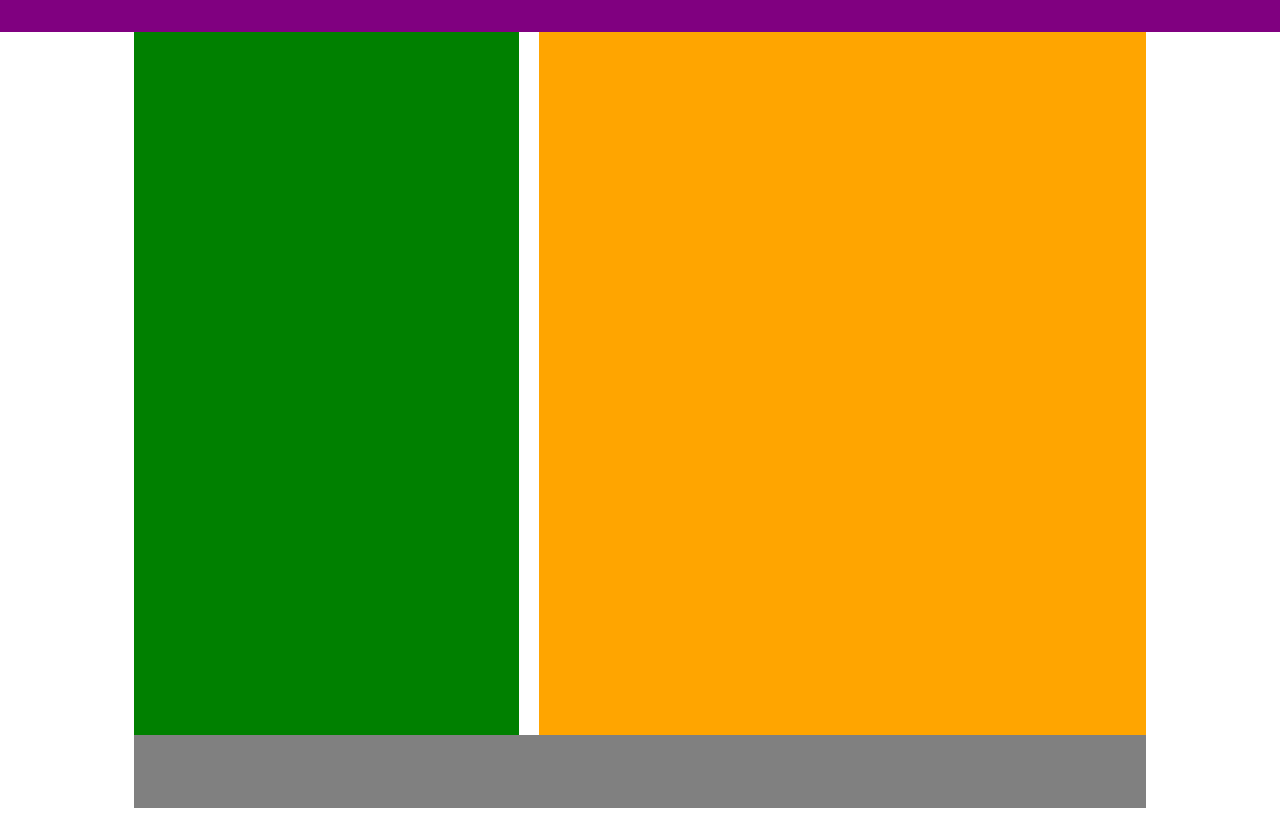
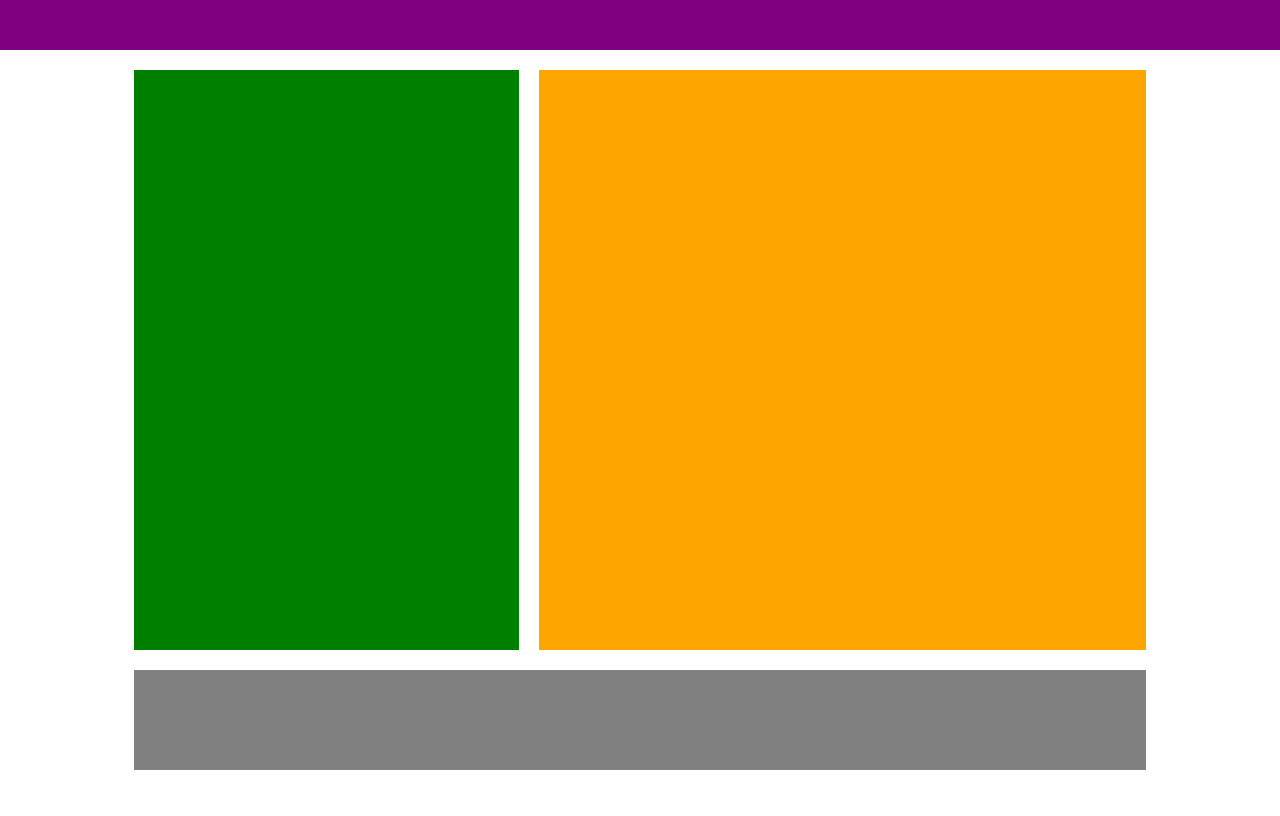
Before and after one commit to green-fox-academy/bertokpeter, a plain HTML site: page week-06/day01/exercise4.2/index.html in a window 1280 px wide. Drawn offline with Linux system fonts and the light colour scheme.

Commit message:
feat(style): container top margin

```diff
--- a/week-06/day01/exercise4.2/style.css
+++ b/week-06/day01/exercise4.2/style.css
@@ -1,6 +1,7 @@
 .container {
     width: 100%;
-    height: 800px;
+    height: 700px;
+    margin-top: 70px;
     display: flex;
     flex-direction: column;
     justify-content: space-between;
@@ -8,7 +9,7 @@
 
 header {
     width: 100%;
-    flex-grow: 2;
+    height: 50px;
     background: purple;
     position: fixed;
     top: 0;
@@ -31,7 +32,7 @@ li {
 }
 
 .middle {
-    flex-grow: 10;
+    height: 580px;
     display: flex;
     flex-direction: row;
     justify-content: space-between;
@@ -48,6 +49,6 @@ main {
 }
 
 footer {
-    flex-grow: 1;
+    height: 100px;
     background: grey;
 }
```
